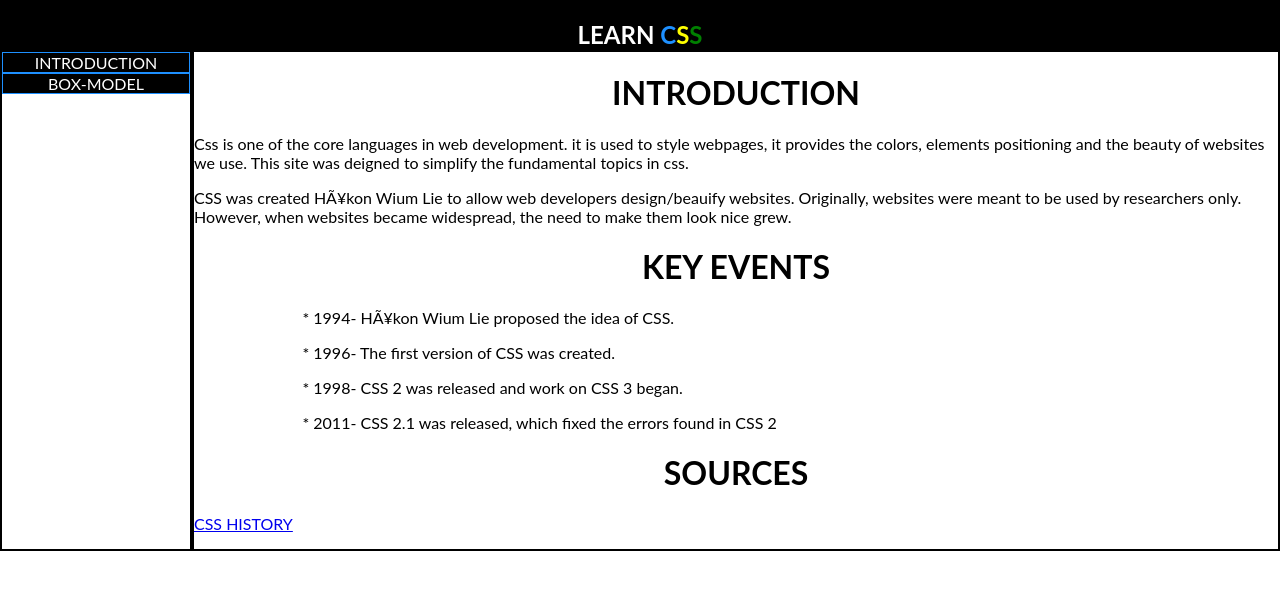
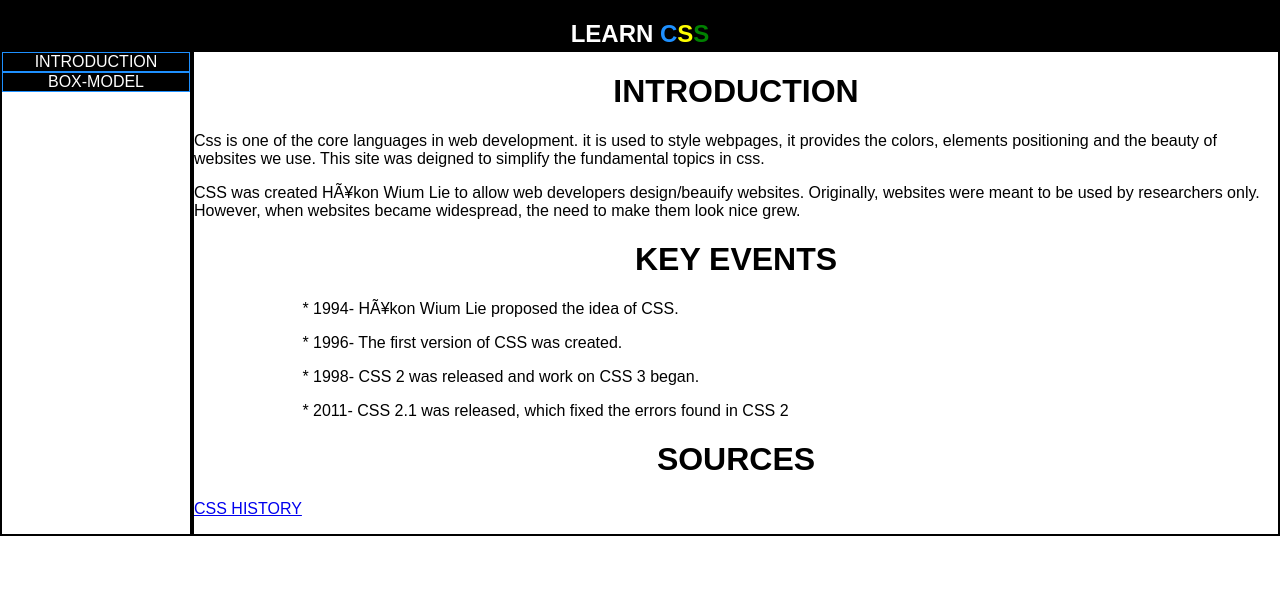
Before and after one commit to usmanhassanish/learn-css, a plain HTML site: page index.html in a window 1280 px wide. Drawn offline with Linux system fonts and the light colour scheme.

Commit message:
Update styles.css

```diff
--- a/styles.css
+++ b/styles.css
@@ -1,5 +1,5 @@
 body {
-  font-family: "Lato", serif;
+  font-family: Arial, sans-serif;
   margin: 0;
   padding: 0;
 }
```
